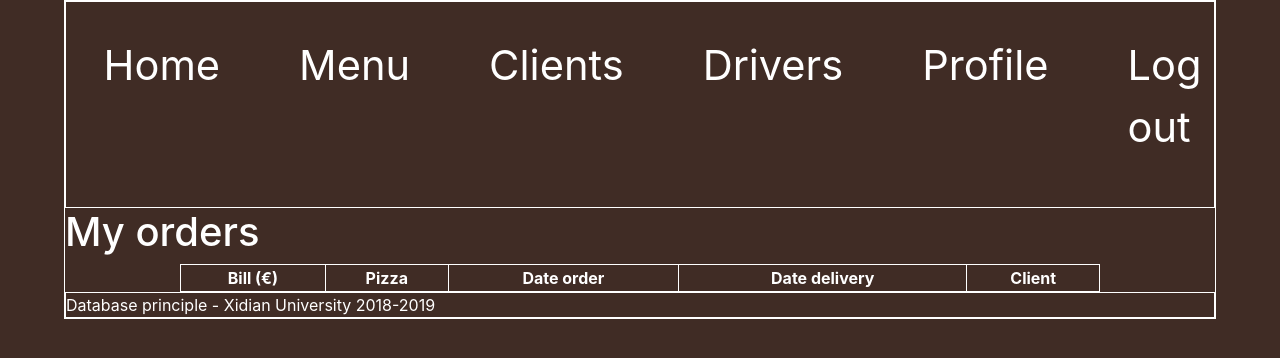
After one commit to CitronMauve/database-principle, a PHP site: page /orders.php in a window 1280 px wide. The commit adds this page. Shown: the top 358 px of the page. Run offline with PHP 8.4, Linux system fonts and the light colour scheme; a user stored in the database is signed in; data comes from the database, SQL or seed files in the repository; lists and menus that the app fills with data are empty.

Commit message:
Added orders page

```diff
--- a/header.php
+++ b/header.php
@@ -14,7 +14,7 @@
                 <li><a href="index.php">Home</a></li>
                 <li><a href="menu.php">Menu</a></li>
                 <?php
-                    if (isset($_SESSION['role']) && $_SESSION['role'] == 'Admin') {
+                    if (isset($_SESSION['role']) && $_SESSION['role'] === 'Admin') {
                         echo '
                         <li><a href="clients.php">Clients</a></li>
                         ';
@@ -30,6 +30,9 @@
                         <li><a href="register.php">Register</a></li>
                         ';
                     } else {
+                        if ($_SESSION['role'] === 'Driver' || $_SESSION['role'] === 'Client') {
+                            echo '<li><a href="orders.php">Orders</a></li>';
+                        }
                         echo '
                         <li><a href="profile.php">Profile</a></li>
                         <li><a href="logout.php">Log out</a></li>
--- /dev/null
+++ b/orders.php
@@ -0,0 +1,66 @@
+<?php
+session_start();
+if (!isset($_SESSION['id'])) {
+    header('Location: login.php');
+}
+require("config.php");
+$title_page = 'My orders';
+require_once("header.php");
+?>
+
+<body>
+    <h1>My orders</h1>
+    <div id="contener">
+    <table>
+        <tr>
+            <th>Bill (€)</th>
+            <th>Pizza</th>
+            <th>Date order</th>
+            <th>Date delivery</th>
+            <th><?php echo $_SESSION['role'] === 'Client' ? 'Driver' : 'Client'; ?></th>
+        </tr>
+        <?php
+        $id = $_SESSION['id'];
+        $clientQry = "SELECT bill, date_order, date_delivery, id_client, id_driver, lastname, firstname, name
+            FROM Orders
+            INNER JOIN Members ON Members.id = Orders.id_driver
+            INNER JOIN Associate ON Associate.id_order = Orders.id
+            INNER JOIN Pizzas ON Pizzas.id = Associate.id_pizza
+            WHERE id_client = '$id'";
+        $driverQry = "SELECT bill, date_order, date_delivery, id_client, id_driver, lastname, firstname, name
+            FROM Orders
+            INNER JOIN Members ON Members.id = Orders.id_driver
+            INNER JOIN Associate ON Associate.id_order = Orders.id
+            INNER JOIN Pizzas ON Pizzas.id = Associate.id_pizza
+            WHERE id_driver = '$id'";
+        $qry = $_SESSION['role'] === 'Client' ?
+            $conn->query($clientQry) :
+            $conn->query($driverQry);
+
+        while ($data = $qry->fetch()) {
+            $bill = $data['bill'];
+            $dOrder = $data['date_order'];
+            $dDelivery = $data['date_delivery'];
+            $idOrder = $_SESSION['role'] === 'Client' ?
+                $data['id_driver'] :
+                $data['id_client'];
+            $lastname = $data['lastname'];
+            $firstname = $data['firstname'];
+            $name = $data['name'];
+
+            echo '
+            <tr>
+            <td>'.$bill.'</td>
+            <td>'.$name.'</td>
+            <td>'.$dOrder.'</td>
+            <td>'.$dDelivery.'</td>
+            <td>'.$lastname.' '.$firstname.'</td>
+            </tr>
+            ';
+        }
+        ?>
+    </table>
+    </div>
+</body>
+
+<?php require_once("footer.php") ?>
```
